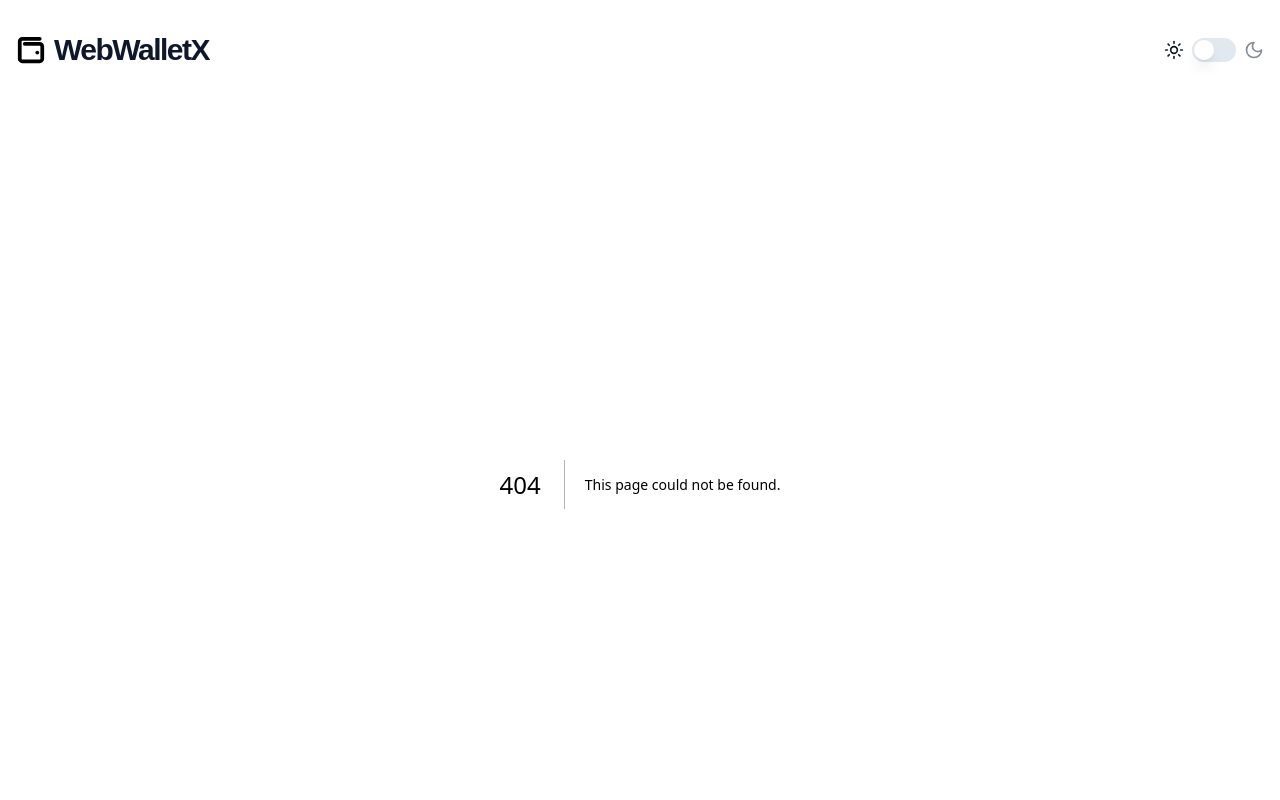
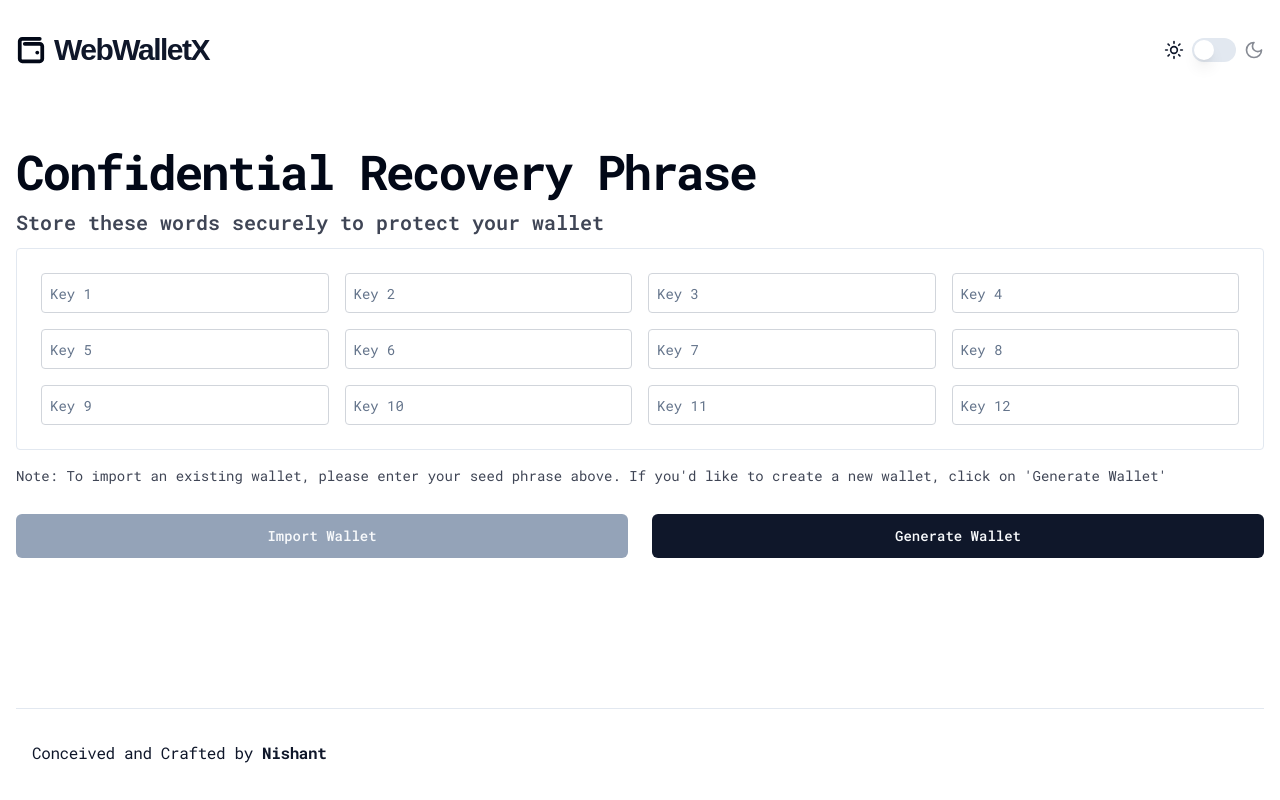
Before and after one commit to NishantCoder108/web-wallet-x, a Next.js app: page /wallet/solana in a window 1280 px wide. Before the commit this address had no page. Shown: the top 800 px of the page. Built offline with nearby package versions, Linux system fonts and the light colour scheme; a web font is replaced by a local one.

Commit message:
Implement Solana Secret Phrase UI

```diff
--- /dev/null
+++ b/src/app/wallet/solana/page.tsx
@@ -0,0 +1,80 @@
+"use client";
+import React, { useRef, useState } from "react";
+import { motion } from "framer-motion";
+import { Input } from "@/components/ui/input";
+import { Button } from "@/components/ui/button";
+import InputGrid from "@/components/common/InputGrid";
+import { roboto_mono } from "@/lib/fonts";
+
+const SolanaWallet = () => {
+    const formRef = useRef<HTMLFormElement>(null);
+    const [seedArr, setSeeArr] = useState<string[]>([]);
+
+    const handleSubmit = (value: string[]) => {
+        console.log("handleSubmit Val", value);
+        setSeeArr(value);
+    };
+
+    const triggerInputGridForm = () => {
+        if (formRef.current) {
+            const refVal = formRef.current.requestSubmit();
+            console.log({ refVal });
+        }
+    };
+    return (
+        <div
+            className={` min-h-[70vh] pt-16 pb-2 mb-16 ${roboto_mono.className}`}
+        >
+            <motion.div
+                initial={{ opacity: 0, y: -20 }}
+                animate={{ opacity: 1, y: 0 }}
+                transition={{
+                    duration: 0.3,
+                    ease: "easeInOut",
+                }}
+            >
+                <div>
+                    <h1 className="tracking-tighter text-4xl md:text-5xl font-black ">
+                        Confidential Recovery Phrase
+                    </h1>
+                    <p className="text-primary/80 font-semibold text-lg md:text-xl py-3">
+                        Store these words securely to protect your wallet
+                    </p>
+                </div>
+
+                <div className="flex flex-col  gap-4 ">
+                    <div className=" rounded border">
+                        <InputGrid
+                            onSubmit={handleSubmit}
+                            inputText="Import Wallet"
+                            formRef={formRef}
+                        />
+                    </div>
+                    <p className="text-sm  text-primary/80 pb-3">
+                        Note: To import an existing wallet, please enter your
+                        seed phrase above. If you'd like to create a new wallet,
+                        click on 'Generate Wallet'
+                    </p>
+                    <div className="flex justify-evenly items-center  gap-6">
+                        <Button
+                            size={"lg"}
+                            className="w-full bg-slate-400"
+                            onClick={() => triggerInputGridForm()}
+                        >
+                            Import Wallet
+                        </Button>
+                        <Button
+                            size={"lg"}
+                            //  onClick={() => handleGenerateWallet()}
+                            className="w-full"
+                        >
+                            Generate Wallet
+                        </Button>
+                    </div>
+                </div>
+            </motion.div>
+        </div>
+    );
+};
+
+export default SolanaWallet;
--- /dev/null
+++ b/src/components/WalletManager.tsx
@@ -0,0 +1,42 @@
+import React from "react";
+import { easeInOut, motion } from "framer-motion";
+import { roboto_mono } from "@/lib/fonts";
+import { Button } from "./ui/button";
+import Link from "next/link";
+
+const WalletManager = () => {
+    return (
+        <div className={`my-16 ${roboto_mono.className}`}>
+            <motion.div
+                className="box"
+                initial={{ opacity: 0, y: -20 }}
+                animate={{ opacity: 1, y: 0 }}
+                transition={{
+                    duration: 0.3,
+                    ease: "easeInOut",
+                }}
+            >
+                <div className={`flex flex-col gap-2  `}>
+                    <h1 className="tracking-tighter text-4xl md:text-5xl font-black">
+                        WebWalletX is designed to support multiple blockchain
+                        platforms.
+                    </h1>
+                    <p className="text-primary/80 font-semibold text-lg md:text-xl">
+                        Choose a blockchain to get started.
+                    </p>
+                </div>
+
+                <div className="flex gap-2 py-6">
+                    <Link href={"/wallet/solana"}>
+                        <Button size={"lg"}>Solana</Button>
+                    </Link>
+                    <Link href={"/wallet/ethereum"}>
+                        <Button size={"lg"}>Ethereum</Button>
+                    </Link>
+                </div>
+            </motion.div>
+        </div>
+    );
+};
+
+export default WalletManager;
--- /dev/null
+++ b/src/components/common/InputGrid.tsx
@@ -0,0 +1,74 @@
+"use client";
+import React, { RefObject, useState } from "react";
+import { Button } from "../ui/button";
+import { roboto_mono } from "@/lib/fonts";
+import { Input } from "../ui/input";
+
+interface InputGridProps {
+    numOfInput?: number;
+    inputText?: string;
+    onSubmit: (values: string[]) => void;
+    formRef: RefObject<HTMLFormElement>;
+}
+
+const InputGrid: React.FC<InputGridProps> = ({
+    numOfInput = 12,
+    onSubmit,
+    inputText,
+    formRef,
+}) => {
+    const initialValues: { [key: string]: string } = {};
+
+    for (let i = 1; i <= numOfInput; i++) {
+        initialValues[`field${i}`] = "";
+    }
+
+    const [values, setValues] = useState<{ [key: string]: string }>(
+        initialValues
+    );
+
+    const handleChange = (e: React.ChangeEvent<HTMLInputElement>) => {
+        setValues({
+            ...values,
+            [e.target.name]: e.target.value,
+        });
+    };
+
+    const handleSubmit = (e: React.FormEvent<HTMLFormElement>) => {
+        e.preventDefault();
+
+        const formData = new FormData(e.currentTarget);
+        const formDataEntries = Object.fromEntries(formData.entries());
+
+        const formValues = Object.values(formDataEntries).map(
+            (val) => val as string
+        );
+        console.log({ formData }, { formDataEntries });
+        console.log("Form Values:", formValues);
+        console.log(typeof formValues);
+        onSubmit(formValues);
+    };
+    return (
+        <div className={`p-6  ${roboto_mono.className}`}>
+            <form
+                ref={formRef}
+                onSubmit={handleSubmit}
+                className={`grid grid-cols-1 sm:grid-cols-2 md:grid-cols-4   gap-4`}
+            >
+                {Object.keys(values).map((key, index) => (
+                    <Input
+                        key={index}
+                        type="text"
+                        name={key}
+                        value={values[key]}
+                        onChange={handleChange}
+                        placeholder={`Key ${index + 1}`}
+                        className="border border-gray-300 p-2 rounded inline-block"
+                    />
+                ))}
+            </form>
+        </div>
+    );
+};
+
+export default InputGrid;
--- /dev/null
+++ b/src/components/ui/input.tsx
@@ -0,0 +1,25 @@
+import * as React from "react"
+
+import { cn } from "@/lib/utils"
+
+export interface InputProps
+  extends React.InputHTMLAttributes<HTMLInputElement> {}
+
+const Input = React.forwardRef<HTMLInputElement, InputProps>(
+  ({ className, type, ...props }, ref) => {
+    return (
+      <input
+        type={type}
+        className={cn(
+          "flex h-10 w-full rounded-md border border-input bg-background px-3 py-2 text-sm ring-offset-background file:border-0 file:bg-transparent file:text-sm file:font-medium placeholder:text-muted-foreground focus-visible:outline-none focus-visible:ring-2 focus-visible:ring-ring focus-visible:ring-offset-2 disabled:cursor-not-allowed disabled:opacity-50",
+          className
+        )}
+        ref={ref}
+        {...props}
+      />
+    )
+  }
+)
+Input.displayName = "Input"
+
+export { Input }
```
